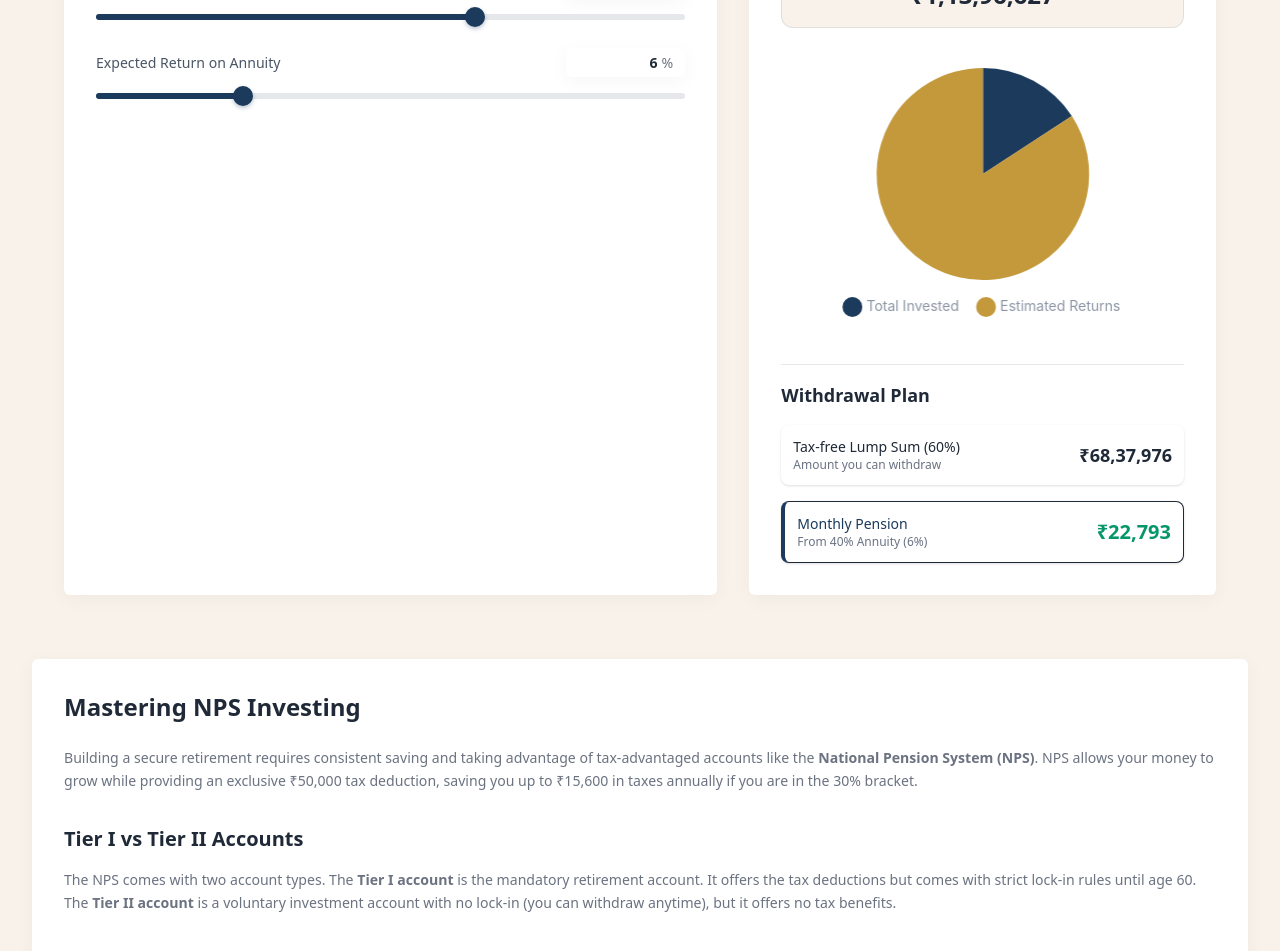
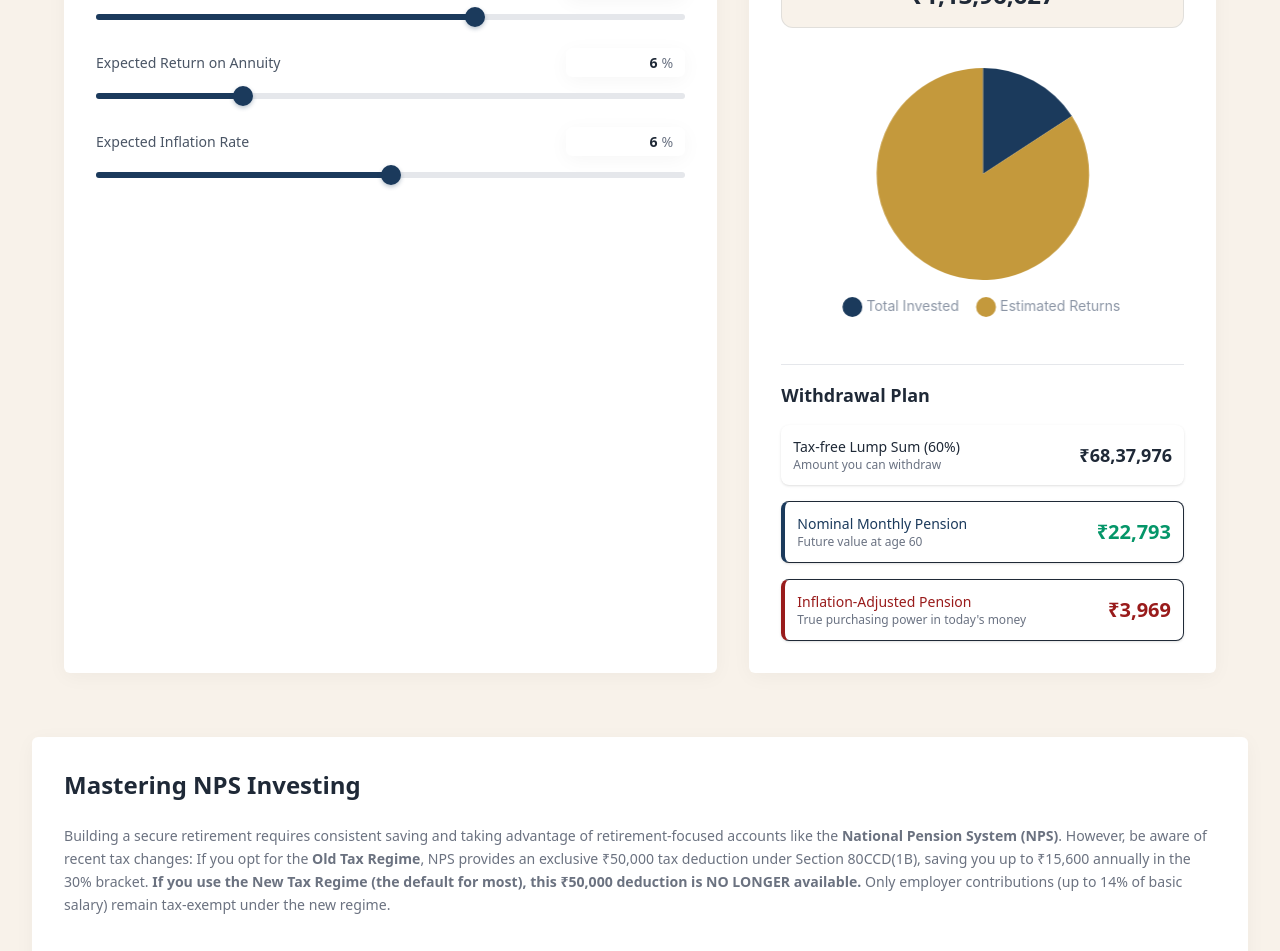
Before and after one commit to wwerajattigercom-netizen/SIP-Calculator, a Next.js app: page /tools/nps-calculator in a window 1280 px wide. Shown: the part 460-1411 px from the top of the page. Built offline with nearby package versions, Linux system fonts and the light colour scheme; a web font is replaced by a local one.

Commit message:
fix(calculator): add inflation adjusted pension and correct tax regime rules in NPS calculator

```diff
--- a/src/app/tools/nps-calculator/page.js
+++ b/src/app/tools/nps-calculator/page.js
@@ -13,7 +13,7 @@ const jsonLd = {
   '@type': 'FAQPage',
   mainEntity: [
     { '@type': 'Question', name: 'What is the National Pension System (NPS)?', acceptedAnswer: { '@type': 'Answer', text: 'NPS is a voluntary, long-term retirement savings scheme managed by the PFRDA and Government of India. It allows you to invest in a mix of equity, corporate bonds, and government securities to build a retirement corpus.' } },
-    { '@type': 'Question', name: 'How much tax can I save with NPS?', acceptedAnswer: { '@type': 'Answer', text: 'NPS offers an exclusive additional tax deduction of ₹50,000 under Section 80CCD(1B), over and above the ₹1.5 Lakh limit under Section 80C. This makes it an excellent tax-saving tool for higher bracket earners.' } },
+    { '@type': 'Question', name: 'How much tax can I save with NPS?', acceptedAnswer: { '@type': 'Answer', text: 'If you opt for the Old Tax Regime, NPS offers an exclusive additional tax deduction of ₹50,000 under Section 80CCD(1B). However, under the default New Tax Regime, this ₹50,000 deduction is no longer available, and only employer contributions remain tax-exempt.' } },
     { '@type': 'Question', name: 'What happens at maturity (Age 60) in NPS?', acceptedAnswer: { '@type': 'Answer', text: 'At age 60, you can withdraw up to 60% of your total accumulated corpus completely tax-free as a lump sum. The remaining 40% MUST be used to purchase an Annuity plan, which provides a regular monthly pension that is taxable as per your income slab.' } },
     { '@type': 'Question', name: 'Can I withdraw money from NPS before age 60?', acceptedAnswer: { '@type': 'Answer', text: 'NPS is highly illiquid by design. You can make partial withdrawals up to 25% of your own contributions for specific reasons (children\'s education, marriage, house purchase, critical illness) after completing 3 years. Premature exit before 60 requires 80% to go to annuity.' } }
   ]
@@ -32,6 +32,7 @@ export default function NpsCalculatorPage() {
   const [currentAge, setCurrentAge] = useState(30);
   const [expectedReturn, setExpectedReturn] = useState(10);
   const [annuityReturn, setAnnuityReturn] = useState(6);
+  const [expectedInflation, setExpectedInflation] = useState(6);
 
   // Results
   const [totalInvested, setTotalInvested] = useState(0);
@@ -40,14 +41,16 @@ export default function NpsCalculatorPage() {
   const [lumpSumAmount, setLumpSumAmount] = useState(0);
   const [annuityAmount, setAnnuityAmount] = useState(0);
   const [monthlyPension, setMonthlyPension] = useState(0);
+  const [inflationAdjustedPension, setInflationAdjustedPension] = useState(0);
 
   useEffect(() => {
     calculateNps();
   // eslint-disable-next-line react-hooks/exhaustive-deps
-  }, [monthlyContribution, currentAge, expectedReturn, annuityReturn]);
+  }, [monthlyContribution, currentAge, expectedReturn, annuityReturn, expectedInflation]);
 
   const calculateNps = () => {
-    const monthsToInvest = (60 - currentAge) * 12;
+    const yearsToInvest = 60 - currentAge;
+    const monthsToInvest = yearsToInvest * 12;
     const monthlyRate = expectedReturn / 12 / 100;
 
     let futureValue = 0;
@@ -65,12 +68,16 @@ export default function NpsCalculatorPage() {
     const annuity = futureValue * 0.4;
     const pension = (annuity * (annuityReturn / 100)) / 12;
 
+    // Calculate the purchasing power of this pension in today's money
+    const adjustedPension = pension / Math.pow(1 + (expectedInflation / 100), yearsToInvest);
+
     setTotalInvested(Math.round(invested));
     setTotalCorpus(Math.round(futureValue));
     setTotalGains(Math.round(gains));
     setLumpSumAmount(Math.round(lumpSum));
     setAnnuityAmount(Math.round(annuity));
     setMonthlyPension(Math.round(pension));
+    setInflationAdjustedPension(Math.round(adjustedPension));
   };
 
   const formatCurrency = (value) => {
@@ -184,6 +191,17 @@ export default function NpsCalculatorPage() {
                   suffix="%"
                   id="annuity-return"
                 />
+
+                <InputSlider
+                  label="Expected Inflation Rate"
+                  value={expectedInflation}
+                  min={2}
+                  max={10}
+                  step={0.5}
+                  onChange={setExpectedInflation}
+                  suffix="%"
+                  id="expected-inflation"
+                />
               </div>
             </div>
           </div>
@@ -229,10 +247,18 @@ export default function NpsCalculatorPage() {
 
                   <div className="flex justify-between items-center p-3 bg-[var(--panel-bg)] rounded-lg shadow-sm border border-l-4 border-l-[#1B3A5C]">
                     <div>
-                      <p className="text-sm font-medium text-[var(--color-accent)]">Monthly Pension</p>
-                      <p className="text-xs text-gray-500 dark:text-gray-400">From 40% Annuity ({annuityReturn}%)</p>
+                      <p className="text-sm font-medium text-[var(--color-accent)]">Nominal Monthly Pension</p>
+                      <p className="text-xs text-gray-500 dark:text-gray-400">Future value at age 60</p>
                     </div>
                     <p className="font-bold text-[var(--color-returns)] text-xl">{formatCurrency(monthlyPension)}</p>
+                  </div>
+
+                  <div className="flex justify-between items-center p-3 bg-[var(--panel-bg)] rounded-lg shadow-sm border border-l-4 border-l-[#991B1B]">
+                    <div>
+                      <p className="text-sm font-medium text-[#991B1B]">Inflation-Adjusted Pension</p>
+                      <p className="text-xs text-gray-500 dark:text-gray-400">True purchasing power in today's money</p>
+                    </div>
+                    <p className="font-bold text-[#991B1B] text-xl">{formatCurrency(inflationAdjustedPension)}</p>
                   </div>
                 </div>
               </div>
@@ -247,12 +273,13 @@ export default function NpsCalculatorPage() {
 
           <div className="space-y-6 text-[#6B7280] leading-relaxed">
               <p>
-                  Building a secure retirement requires consistent saving and taking advantage of tax-advantaged accounts like the <strong>National Pension System (NPS)</strong>. NPS allows your money to grow while providing an exclusive ₹50,000 tax deduction, saving you up to ₹15,600 in taxes annually if you are in the 30% bracket.
+                  Building a secure retirement requires consistent saving and taking advantage of retirement-focused accounts like the <strong>National Pension System (NPS)</strong>.
+                  However, be aware of recent tax changes: If you opt for the <strong>Old Tax Regime</strong>, NPS provides an exclusive ₹50,000 tax deduction under Section 80CCD(1B), saving you up to ₹15,600 annually in the 30% bracket. <strong>If you use the New Tax Regime (the default for most), this ₹50,000 deduction is NO LONGER available.</strong> Only employer contributions (up to 14% of basic salary) remain tax-exempt under the new regime.
               </p>
 
               <h3 className="text-xl font-semibold text-[var(--foreground)] mt-8 mb-4">Tier I vs Tier II Accounts</h3>
               <p>
-                  The NPS comes with two account types. The <strong>Tier I account</strong> is the mandatory retirement account. It offers the tax deductions but comes with strict lock-in rules until age 60. The <strong>Tier II account</strong> is a voluntary investment account with no lock-in (you can withdraw anytime), but it offers no tax benefits.
+                  The NPS comes with two account types. The <strong>Tier I account</strong> is the mandatory retirement account with strict lock-in rules until age 60. The <strong>Tier II account</strong> is a voluntary investment account with no lock-in (you can withdraw anytime), but it offers no tax benefits whatsoever.
               </p>
 
               <h3 className="text-xl font-semibold text-[var(--foreground)] mt-8 mb-4">The 60/40 Rule at Maturity</h3>
```
